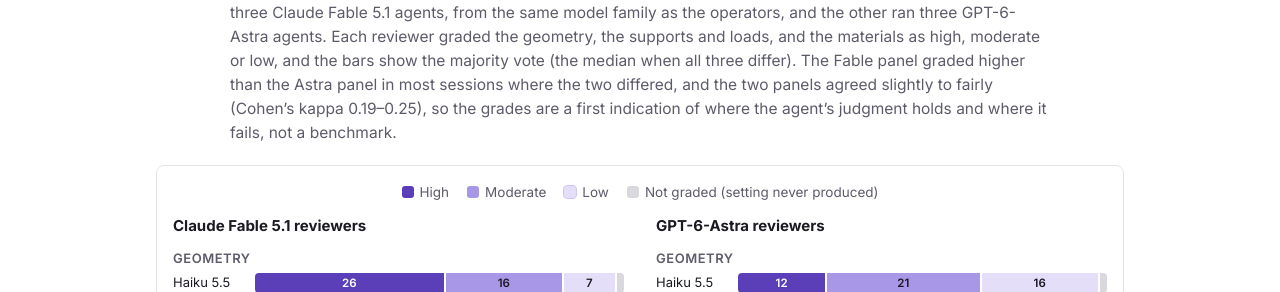
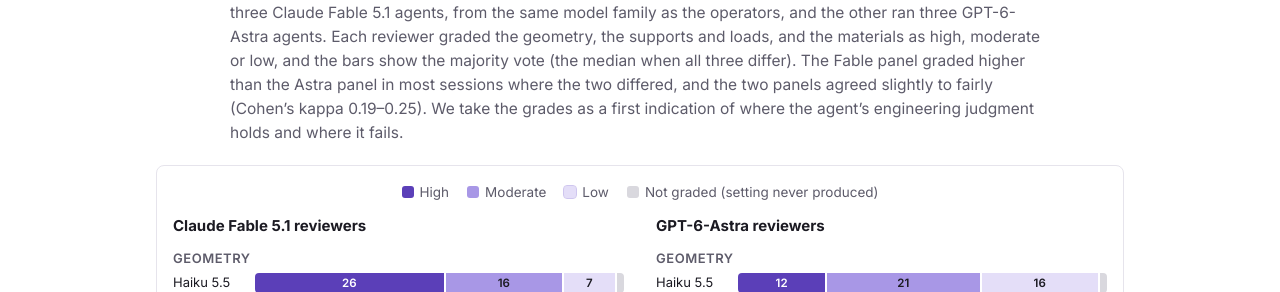
Before and after one commit to LuoXueling/luoxueling.github.io, a Jekyll site: the page mechfoundry/index.html, which Jekyll copies as it is, in a window 1280 px wide and 900 px high, scrolled down 4545 px. Shown: the part 305-597 px from the top of the window. Built offline with Jekyll 4.4.1, drawn with Linux system fonts in a browser that asks for light colours; some of the changed text lies outside the part shown.

Commit message:
Minor fix

```diff
--- a/mechfoundry/index.html
+++ b/mechfoundry/index.html
@@ -249,7 +249,7 @@
 
 <section id="grades">
   <h2>How language-model reviewers graded the agent’s engineering judgment</h2>
-  <p class="sub">There is no test suite for whether a loading case is the right one, so we gave all 50 objects to Claude Haiku 5.5, Sonnet 5.5 and Opus 5.5 as operators and had two panels of reviewers grade every session. One panel ran three Claude Fable 5.1 agents, from the same model family as the operators, and the other ran three GPT-6-Astra agents. Each reviewer graded the geometry, the supports and loads, and the materials as high, moderate or low, and the bars show the majority vote (the median when all three differ). The Fable panel graded higher than the Astra panel in most sessions where the two differed, and the two panels agreed slightly to fairly (Cohen’s kappa 0.19–0.25), so the grades are a first indication of where the agent’s judgment holds and where it fails, not a benchmark.</p>
+  <p class="sub">There is no test suite for whether a loading case is the right one, so we gave all 50 objects to Claude Haiku 5.5, Sonnet 5.5 and Opus 5.5 as operators and had two panels of reviewers grade every session. One panel ran three Claude Fable 5.1 agents, from the same model family as the operators, and the other ran three GPT-6-Astra agents. Each reviewer graded the geometry, the supports and loads, and the materials as high, moderate or low, and the bars show the majority vote (the median when all three differ). The Fable panel graded higher than the Astra panel in most sessions where the two differed, and the two panels agreed slightly to fairly (Cohen’s kappa 0.19–0.25). We take the grades as a first indication of where the agent’s engineering judgment holds and where it fails.</p>
   <div class="viz" id="rate">
     <div class="viz-legend"><span><i class="g-H"></i>High</span><span><i class="g-M"></i>Moderate</span><span><i class="g-L" style="outline:1px solid #cfc6ef"></i>Low</span><span><i class="g-N"></i>Not graded (setting never produced)</span></div>
     <div class="rate-grid" id="rate-grid"></div>
```
